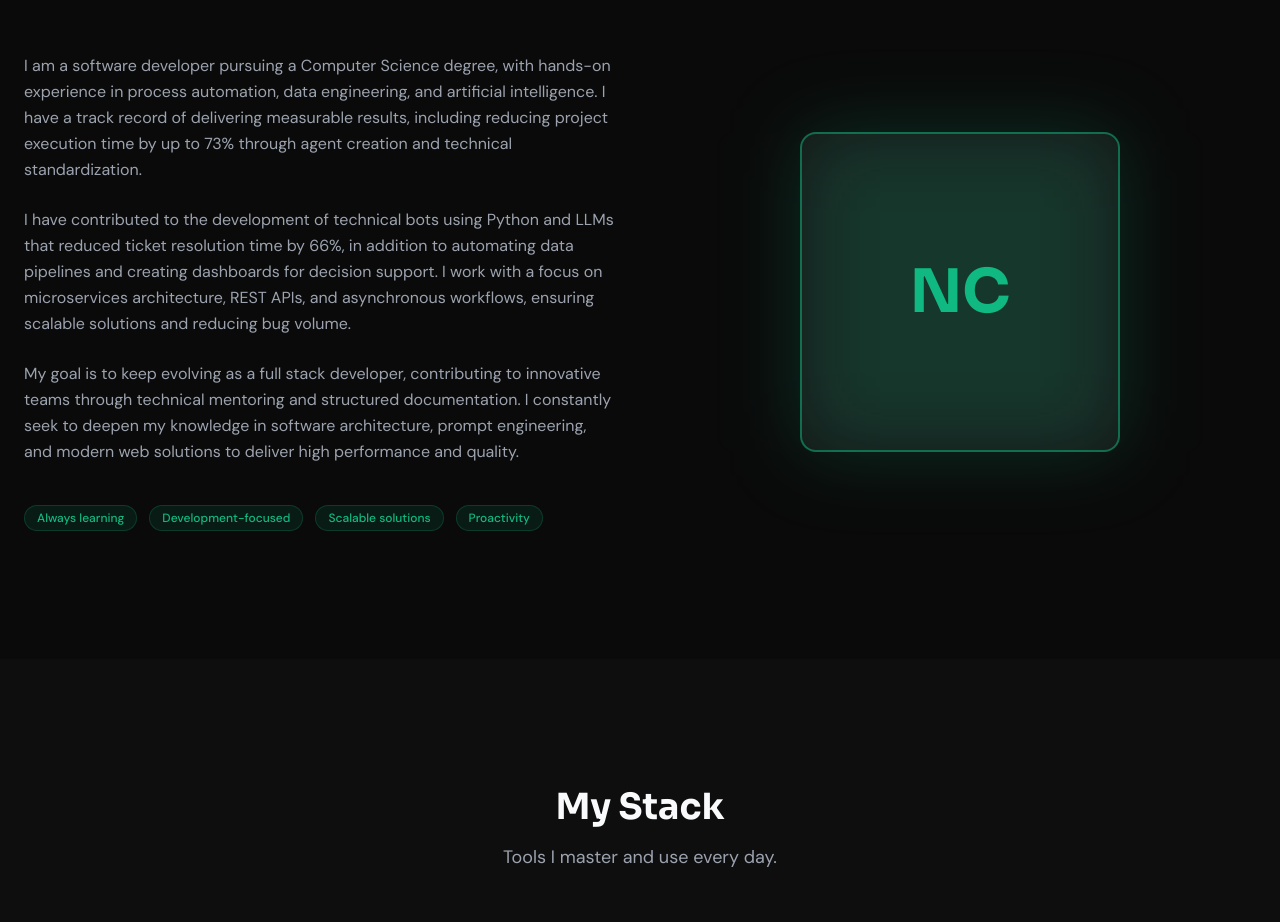
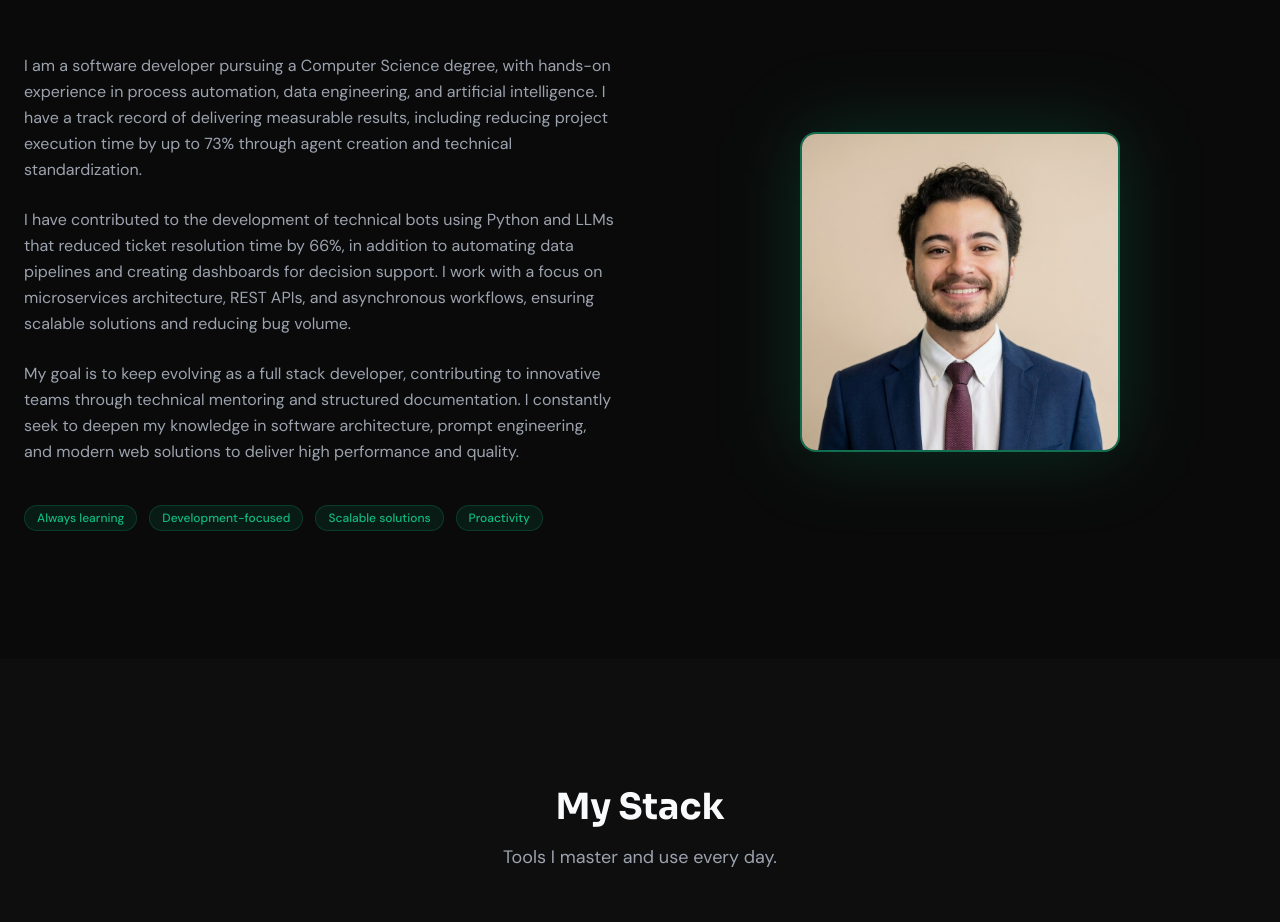
Before and after one commit to NasserCaixeta/CV-Nasser, a Next.js app: page /en in a window 1280 px wide. Shown: the part 963-1885 px from the top of the page. Built offline with nearby package versions, Linux system fonts and the light colour scheme.

Commit message:
adding new photo

```diff
--- a/src/components/sections/AboutSection.tsx
+++ b/src/components/sections/AboutSection.tsx
@@ -4,6 +4,7 @@ import { AnimatedElement } from "@/components/ui/AnimatedElement";
 import { Badge } from "@/components/ui/Badge";
 import { SectionTitle } from "@/components/ui/SectionTitle";
 import { Dictionary } from "@/i18n/getDictionary";
+import Image from "next/image";
 
 interface AboutSectionProps {
   dictionary: Dictionary;
@@ -42,7 +43,14 @@ export function AboutSection({ dictionary }: AboutSectionProps) {
             <div className="relative mx-auto w-64 h-64 md:w-80 md:h-80">
               <div className="absolute inset-0 rounded-2xl bg-accent/20 blur-2xl" />
               <div className="relative w-full h-full rounded-2xl overflow-hidden border-2 border-accent/50 bg-card flex items-center justify-center">
-                <span className="font-display text-6xl font-bold text-accent">NC</span>
+                <Image
+                  src="/images/Foto profissional minha.png"
+                  alt={personal.name}
+                  fill
+                  sizes="(min-width: 768px) 20rem, 16rem"
+                  className="object-cover object-top"
+                  priority
+                />
               </div>
             </div>
           </AnimatedElement>
```
Also changed, not shown: public/images/Foto profissional minha.png (added).
